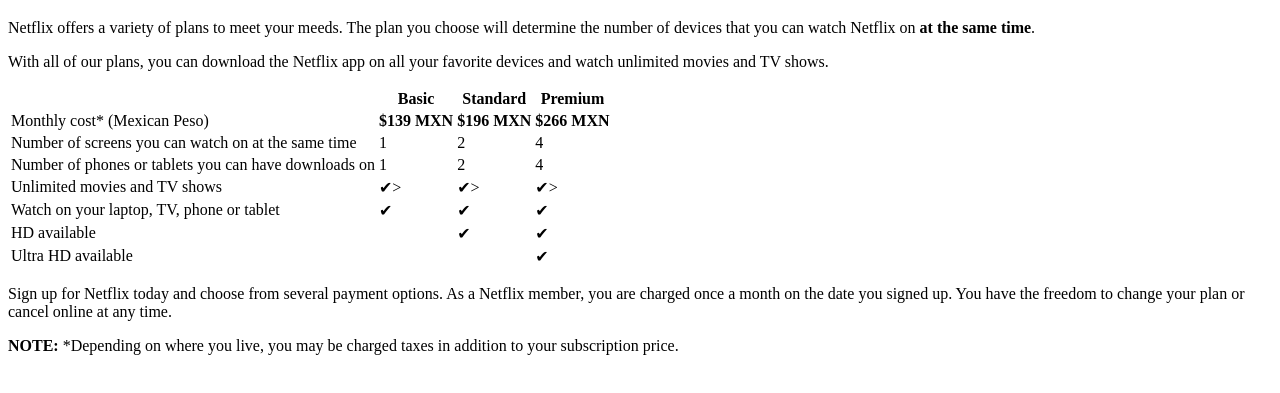
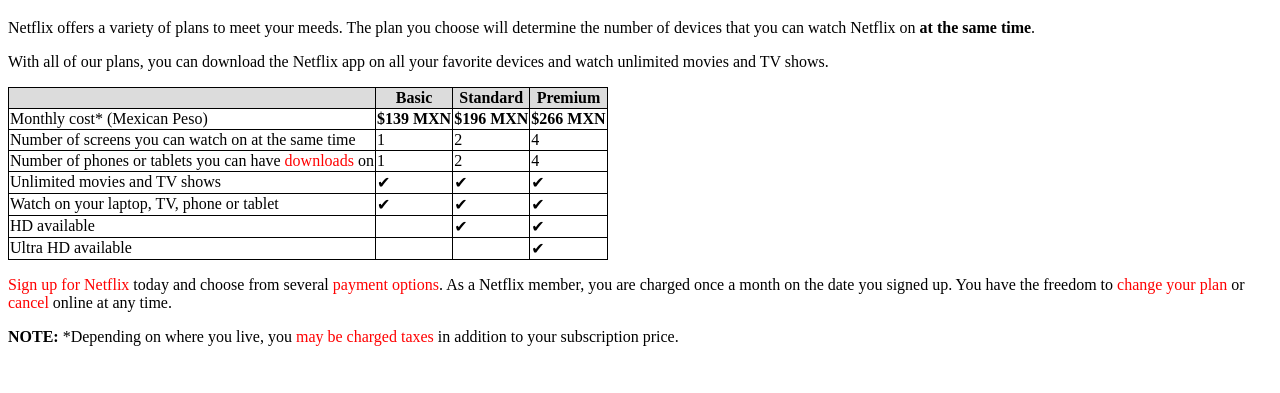
Before and after one commit to CsrHdez/tareas, a plain HTML site: page Netflix/index.html in a window 1280 px wide. Shown: the part 61-454 px from the top of the page. Drawn offline with Linux system fonts and the light colour scheme.

Commit message:
Style Netflix

```diff
--- a/Netflix/index.html
+++ b/Netflix/index.html
@@ -4,6 +4,7 @@
     <meta charset="UTF-8">
     <meta http-equiv="X-UA-Compatible" content="IE=edge">
     <meta name="viewport" content="width=device-width, initial-scale=1.0">
+    <link rel="stylesheet" href="style.css">
     <title>Plans and Precing</title>
 </head>
 <body>
@@ -40,9 +41,9 @@
             </tr>
             <tr>
                 <td>Unlimited movies and TV shows</td>
-                <td>✔></td>
-                <td>✔></td>
-                <td>✔></td>
+                <td>✔</td>
+                <td>✔</td>
+                <td>✔</td>
             </tr>
             <tr>
                 <td>Watch on your laptop, TV, phone or tablet</td>
--- /dev/null
+++ b/Netflix/style.css
@@ -0,0 +1,19 @@
+table {
+    border: 1px solid;
+    border-spacing: 0;
+}
+thead {
+    background-color: gainsboro;
+}
+th,
+tr:not(:last-child) td {
+    border-bottom: 1px solid;
+}
+th:not(:last-child),
+td:not(:last-child) {
+    border-right: 1px solid;
+}
+
+.text-red {
+    color: red;
+}
```
